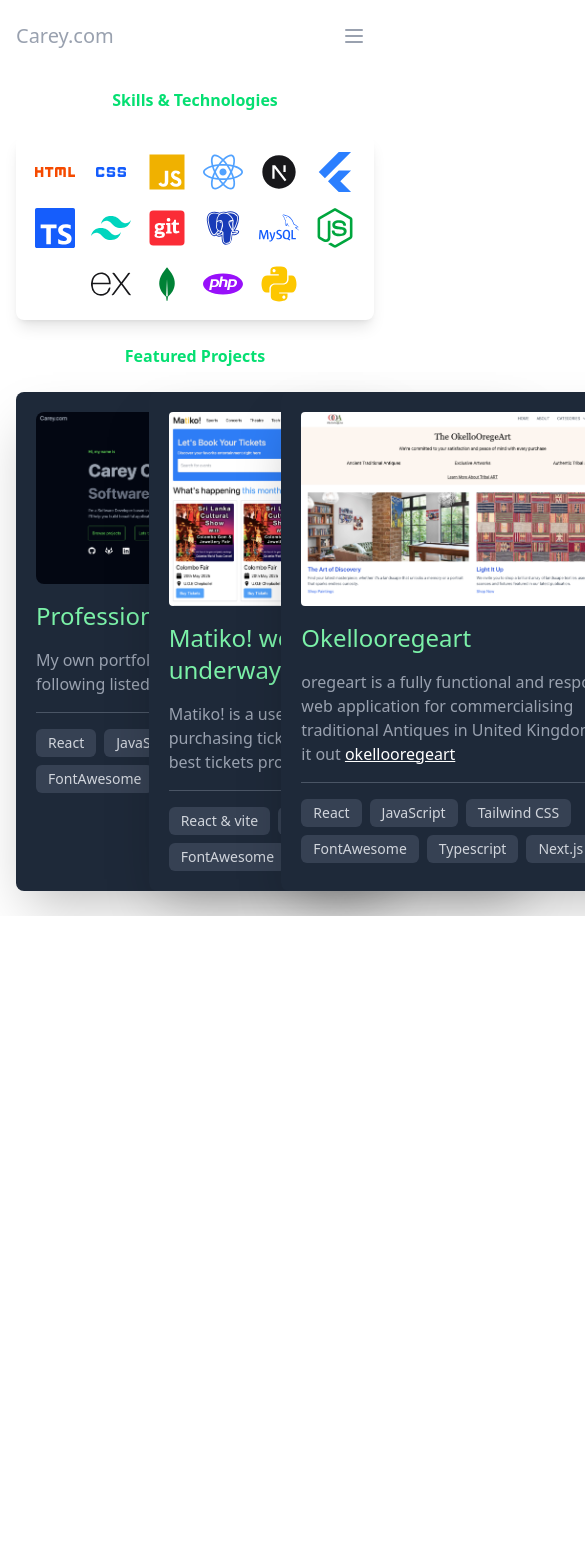
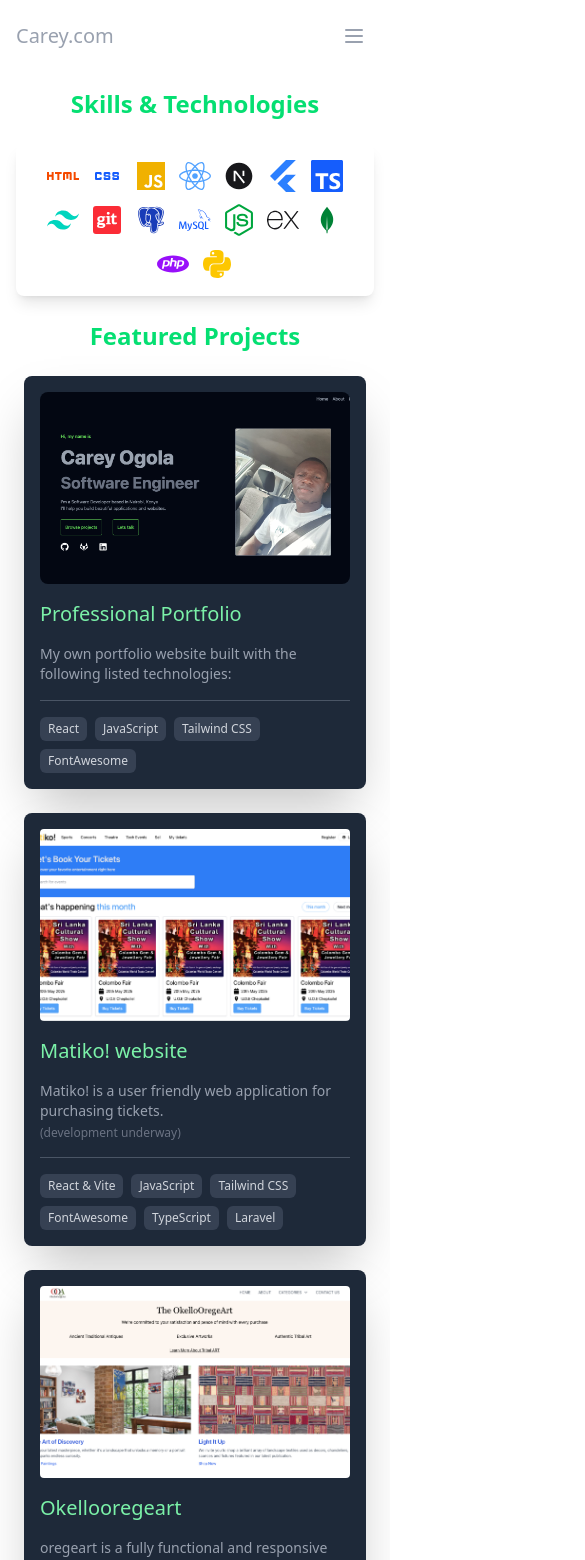
Before and after one commit to Careyogola/personal-portfolio, a React (Vite) app: page /projects in a window 390 px wide. Shown: the top 1560 px of the page, 585 px wide, since content can reach past the window. Before the commit the page ends 916 px from the top, so only its background shows below. Built offline with nearby package versions, Linux system fonts and the light colour scheme.

Commit message:
Responsiveness on Projects section

```diff
--- a/src/pages/Projects.jsx
+++ b/src/pages/Projects.jsx
@@ -8,76 +8,82 @@ import { SiTypescript, SiTailwindcss, SiMysql, SiExpress, SiPhp } from "react-ic
 import { BiLogoPostgresql, BiLogoMongodb } from "react-icons/bi";
 import {Link } from 'react-router-dom';
 
-
-
 const Projects = () => {
   return (
-    <div className='h-screen w-full p-4 flex flex-col gap-6 items-center dark:bg-gray-950'>
-      <h2 className='lg:text-4xl font-extrabold text-green-400'>Skills & Technologies</h2>
+    <div className='min-h-screen w-full p-4 sm:p-6 lg:p-8 flex flex-col gap-6 sm:gap-8 items-center dark:bg-gray-950'>
+      <h2 className='text-2xl sm:text-3xl lg:text-4xl font-extrabold text-green-400 text-center'>Skills & Technologies</h2>
 
-      <div className='bg-white p-4 flex flex-wrap gap-4 items-center justify-center rounded-lg shadow-lg'>
-        <MdHtml size={40} className="text-orange-600"/>
-        <MdCss size={40} className="text-blue-600"/>
-        <IoLogoJavascript size={40} className="text-yellow-500"/>
-        <FaReact size={40} className="text-blue-400"/>
-        <RiNextjsFill size={40}/>
-        <FaFlutter size={40} className="text-blue-500"/>
-        <SiTypescript size={40} className="text-blue-600"/>
-        <SiTailwindcss size={40} className="text-teal-400"/>
-        <FaGitSquare size={40} className="text-red-500"/>
-        <BiLogoPostgresql size={40} className="text-blue-800"/>
-        <SiMysql size={40} className="text-blue-600"/>
-        <FaNodeJs size={40} className="text-green-600"/>
-        <SiExpress size={40}/>
-        <BiLogoMongodb size={40} className="text-green-700"/>
-        <SiPhp size={40} className="text-purple-600"/>
-        <FaPython size={40} className="text-yellow-400"/>
+      <div className='bg-white p-4 sm:p-6 flex flex-wrap gap-3 sm:gap-4 items-center justify-center rounded-lg shadow-lg w-full max-w-4xl'>
+        <MdHtml size={32} className="text-orange-600 sm:w-10 sm:h-10"/>
+        <MdCss size={32} className="text-blue-600 sm:w-10 sm:h-10"/>
+        <IoLogoJavascript size={32} className="text-yellow-500 sm:w-10 sm:h-10"/>
+        <FaReact size={32} className="text-blue-400 sm:w-10 sm:h-10"/>
+        <RiNextjsFill size={32} className="sm:w-10 sm:h-10"/>
+        <FaFlutter size={32} className="text-blue-500 sm:w-10 sm:h-10"/>
+        <SiTypescript size={32} className="text-blue-600 sm:w-10 sm:h-10"/>
+        <SiTailwindcss size={32} className="text-teal-400 sm:w-10 sm:h-10"/>
+        <FaGitSquare size={32} className="text-red-500 sm:w-10 sm:h-10"/>
+        <BiLogoPostgresql size={32} className="text-blue-800 sm:w-10 sm:h-10"/>
+        <SiMysql size={32} className="text-blue-600 sm:w-10 sm:h-10"/>
+        <FaNodeJs size={32} className="text-green-600 sm:w-10 sm:h-10"/>
+        <SiExpress size={32} className="sm:w-10 sm:h-10"/>
+        <BiLogoMongodb size={32} className="text-green-700 sm:w-10 sm:h-10"/>
+        <SiPhp size={32} className="text-purple-600 sm:w-10 sm:h-10"/>
+        <FaPython size={32} className="text-yellow-400 sm:w-10 sm:h-10"/>
       </div>
 
-      <h2 className='lg:text-4xl font-extrabold text-green-400'>Featured Projects</h2>
+      <h2 className='text-2xl sm:text-3xl lg:text-4xl font-extrabold text-green-400 text-center'>Featured Projects</h2>
 
-      <div className='grid grid-cols-3 gap-10'>
-        <div className='border-none border-green-400 rounded-lg flex flex-col text-gray-300 p-5 w-96 hover:scale-105 transition-transform cursor-pointer gap-4 shadow-2xl bg-gray-800'>
-          <img src="/portfolio.png" alt="Portfolio Project" className="rounded-lg" />
-          <p className='text-2xl font-medium text-green-300'>Professional Portfolio</p>
-          <p className="text-gray-400">My own portfolio website built with the following listed technologies:</p>
+      <div className='grid grid-cols-1 md:grid-cols-2 xl:grid-cols-3 gap-6 lg:gap-8 xl:gap-10 w-full max-w-7xl px-2'>
+        <div className='border-none border-green-400 rounded-lg flex flex-col text-gray-300 p-4 sm:p-5 w-full max-w-md mx-auto hover:scale-105 transition-transform cursor-pointer gap-4 shadow-2xl bg-gray-800'>
+          <img src="/portfolio.png" alt="Portfolio Project" className="rounded-lg w-full h-48 object-cover" />
+          <p className='text-xl sm:text-2xl font-medium text-green-300'>Professional Portfolio</p>
+          <p className="text-gray-400 text-sm sm:text-base">My own portfolio website built with the following listed technologies:</p>
           <hr className="border-gray-600" />
           <div className="flex flex-wrap gap-2">
-            <span className="px-3 py-1 bg-gray-700 rounded-md text-sm">React</span>
-            <span className="px-3 py-1 bg-gray-700 rounded-md text-sm">JavaScript</span>
-            <span className="px-3 py-1 bg-gray-700 rounded-md text-sm">Tailwind CSS</span>
-            <span className="px-3 py-1 bg-gray-700 rounded-md text-sm">FontAwesome</span>
+            <span className="px-2 py-1 sm:px-3 bg-gray-700 rounded-md text-xs sm:text-sm">React</span>
+            <span className="px-2 py-1 sm:px-3 bg-gray-700 rounded-md text-xs sm:text-sm">JavaScript</span>
+            <span className="px-2 py-1 sm:px-3 bg-gray-700 rounded-md text-xs sm:text-sm">Tailwind CSS</span>
+            <span className="px-2 py-1 sm:px-3 bg-gray-700 rounded-md text-xs sm:text-sm">FontAwesome</span>
           </div>
         </div>
 
-
-        <div className='border-none border-green-400 rounded-lg flex flex-col text-gray-300 p-5 w-96 hover:scale-105 transition-transform cursor-pointer gap-4 shadow-2xl bg-gray-800'>
-          <img src="/matiko.png" alt="Matiko" className="rounded" />
-          <p className='text-2xl font-medium text-green-300'>Matiko! website(development underway)</p>
-          <p className="text-gray-400">Matiko! is a user friendly web application for purchasing tickets and i want to make the best tickets provider in Kenya.</p>
+        <div className='border-none border-green-400 rounded-lg flex flex-col text-gray-300 p-4 sm:p-5 w-full max-w-md mx-auto hover:scale-105 transition-transform cursor-pointer gap-4 shadow-2xl bg-gray-800'>
+          <img src="/matiko.png" alt="Matiko" className="rounded w-full h-48 object-cover" />
+          <p className='text-xl sm:text-2xl font-medium text-green-300'>Matiko! website</p>
+          <p className="text-gray-400 text-sm sm:text-base">
+            <span className="block sm:hidden">Matiko! is a user friendly web application for purchasing tickets.</span>
+            <span className="hidden sm:block">Matiko! is a user friendly web application for purchasing tickets and I want to make the best tickets provider in Kenya.</span>
+            <span className="text-xs text-gray-500 block mt-1">(development underway)</span>
+          </p>
           <hr className="border-gray-600" />
           <div className="flex flex-wrap gap-2">
-            <span className="px-3 py-1 bg-gray-700 rounded-md text-sm">React & vite</span>
-            <span className="px-3 py-1 bg-gray-700 rounded-md text-sm">JavaScript</span>
-            <span className="px-3 py-1 bg-gray-700 rounded-md text-sm">Tailwind CSS</span>
-            <span className="px-3 py-1 bg-gray-700 rounded-md text-sm">FontAwesome</span>
-            <span className="px-3 py-1 bg-gray-700 rounded-md text-sm">Typescript</span>
-            <span className="px-3 py-1 bg-gray-700 rounded-md text-sm">Laravel</span>
+            <span className="px-2 py-1 sm:px-3 bg-gray-700 rounded-md text-xs sm:text-sm">React & Vite</span>
+            <span className="px-2 py-1 sm:px-3 bg-gray-700 rounded-md text-xs sm:text-sm">JavaScript</span>
+            <span className="px-2 py-1 sm:px-3 bg-gray-700 rounded-md text-xs sm:text-sm">Tailwind CSS</span>
+            <span className="px-2 py-1 sm:px-3 bg-gray-700 rounded-md text-xs sm:text-sm">FontAwesome</span>
+            <span className="px-2 py-1 sm:px-3 bg-gray-700 rounded-md text-xs sm:text-sm">TypeScript</span>
+            <span className="px-2 py-1 sm:px-3 bg-gray-700 rounded-md text-xs sm:text-sm">Laravel</span>
           </div>
         </div>
 
-        <div className='border-none border-green-400 rounded-lg flex flex-col text-gray-300 p-5 w-96 hover:scale-105 transition-transform cursor-pointer gap-4 shadow-2xl bg-gray-800'>
-          <img src="/art.png" alt="Matiko" className="rounded" />
-          <p className='text-2xl font-medium text-green-300'>Okellooregeart</p>
-          <p className="text-gray-400">oregeart is a fully functional and responsive web application for commercialising traditional Antiques in United Kingdom check it out <a target="_blank" href="https://okellooregeart.com" className='text-white underline'>okellooregeart</a></p>
+        <div className='border-none border-green-400 rounded-lg flex flex-col text-gray-300 p-4 sm:p-5 w-full max-w-md mx-auto hover:scale-105 transition-transform cursor-pointer gap-4 shadow-2xl bg-gray-800 md:col-span-2 xl:col-span-1'>
+          <img src="/art.png" alt="Okellooregeart" className="rounded w-full h-48 object-cover" />
+          <p className='text-xl sm:text-2xl font-medium text-green-300'>Okellooregeart</p>
+          <p className="text-gray-400 text-sm sm:text-base">
+            oregeart is a fully functional and responsive web application for commercialising traditional Antiques in United Kingdom.
+            <span className="block mt-2">
+              Check it out: <a target="_blank" href="https://okellooregeart.com" className='text-white underline hover:text-green-300 transition-colors'>okellooregeart</a>
+            </span>
+          </p>
           <hr className="border-gray-600" />
           <div className="flex flex-wrap gap-2">
-            <span className="px-3 py-1 bg-gray-700 rounded-md text-sm">React</span>
-            <span className="px-3 py-1 bg-gray-700 rounded-md text-sm">JavaScript</span>
-            <span className="px-3 py-1 bg-gray-700 rounded-md text-sm">Tailwind CSS</span>
-            <span className="px-3 py-1 bg-gray-700 rounded-md text-sm">FontAwesome</span>
-            <span className="px-3 py-1 bg-gray-700 rounded-md text-sm">Typescript</span>
-            <span className="px-3 py-1 bg-gray-700 rounded-md text-sm">Next.js</span>
+            <span className="px-2 py-1 sm:px-3 bg-gray-700 rounded-md text-xs sm:text-sm">React</span>
+            <span className="px-2 py-1 sm:px-3 bg-gray-700 rounded-md text-xs sm:text-sm">JavaScript</span>
+            <span className="px-2 py-1 sm:px-3 bg-gray-700 rounded-md text-xs sm:text-sm">Tailwind CSS</span>
+            <span className="px-2 py-1 sm:px-3 bg-gray-700 rounded-md text-xs sm:text-sm">FontAwesome</span>
+            <span className="px-2 py-1 sm:px-3 bg-gray-700 rounded-md text-xs sm:text-sm">TypeScript</span>
+            <span className="px-2 py-1 sm:px-3 bg-gray-700 rounded-md text-xs sm:text-sm">Next.js</span>
           </div>
         </div>
       </div>
```
